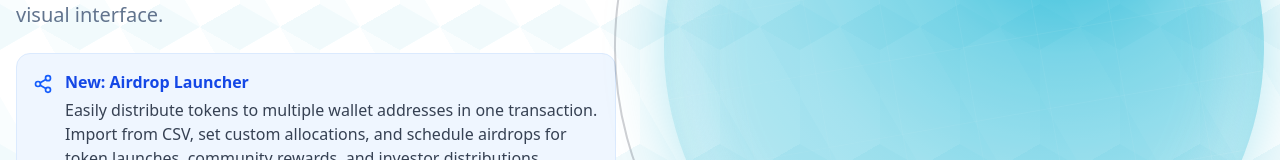
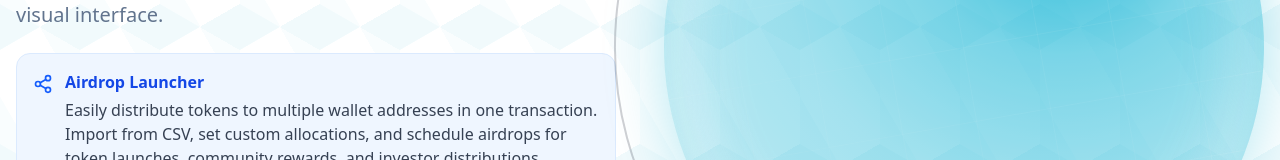
Before and after one commit to ayubaezekiel/tealishgen, a React (Vite) app: page / in a window 1280 px wide. Shown: the part 489-649 px from the top of the page. Built offline with nearby package versions, Linux system fonts and the light colour scheme.

Commit message:
feat: update Airdrop Launcher heading for consistency in HeroSection

```diff
--- a/src/components/landing/HeroSection.tsx
+++ b/src/components/landing/HeroSection.tsx
@@ -48,7 +48,7 @@ const HeroSection = ({
               </div>
               <div>
                 <h3 className="font-semibold text-blue-700 dark:text-blue-300 mb-1">
-                  New: Airdrop Launcher
+                  Airdrop Launcher
                 </h3>
                 <p className="text-gray-700 dark:text-gray-300 text-sm md:text-base">
                   Easily distribute tokens to multiple wallet addresses in one
```
